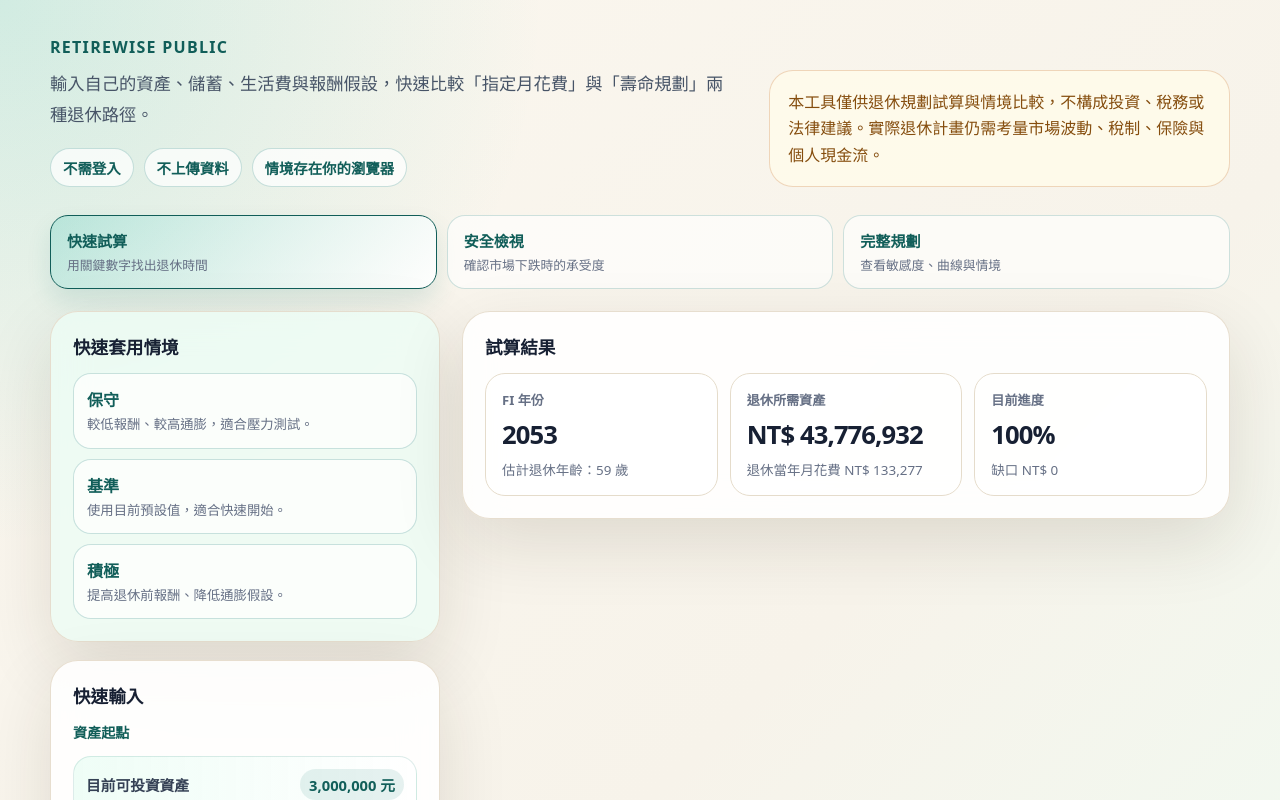
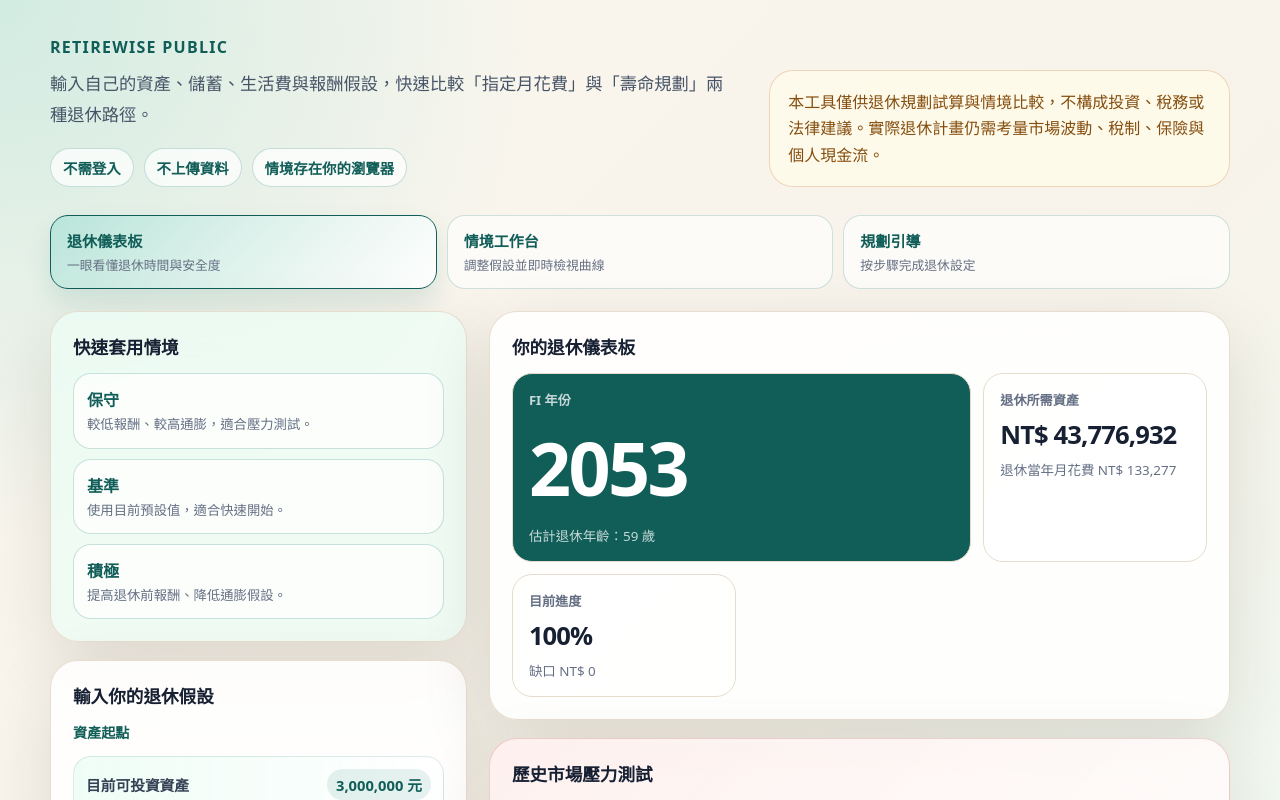
Before and after one commit to jjweiting/RetireWise, a Next.js app: page / in a window 1280 px wide. Shown: the top 800 px of the page. Built offline with nearby package versions, Linux system fonts and the light colour scheme.

Commit message:
feat: redesign retirement planning views

```diff
--- a/app/globals.css
+++ b/app/globals.css
@@ -121,6 +121,146 @@
   grid-template-columns: repeat(3, minmax(0, 1fr));
   gap: 10px;
   margin-bottom: 22px;
+}
+
+.dashboard-layout {
+  display: grid;
+  grid-template-columns: minmax(300px, 0.72fr) minmax(0, 1.28fr);
+  gap: 22px;
+  align-items: start;
+}
+
+.dashboard-rail,
+.dashboard-main,
+.studio-canvas {
+  display: grid;
+  gap: 18px;
+}
+
+.dashboard-rail {
+  position: sticky;
+  top: 20px;
+}
+
+.studio-layout {
+  display: grid;
+  grid-template-columns: minmax(300px, 360px) minmax(0, 1fr);
+  gap: 22px;
+  align-items: start;
+}
+
+.studio-controls {
+  position: sticky;
+  top: 20px;
+  display: grid;
+  gap: 18px;
+  max-height: calc(100vh - 40px);
+  overflow-y: auto;
+  padding-right: 4px;
+}
+
+.summary-card-dashboard {
+  background: linear-gradient(135deg, rgba(236, 253, 245, 0.96), rgba(255, 255, 255, 0.9));
+}
+
+.summary-grid-dashboard .metric:first-child {
+  grid-column: span 2;
+  background: var(--brand-dark);
+  color: white;
+}
+
+.summary-grid-dashboard .metric:first-child .metric-label,
+.summary-grid-dashboard .metric:first-child .metric-subtext {
+  color: rgba(255, 255, 255, 0.76);
+}
+
+.summary-grid-dashboard .metric:first-child .metric-value {
+  font-size: clamp(2.4rem, 6vw, 4.6rem);
+}
+
+.guide-shell {
+  width: min(800px, 100%);
+  margin: 0 auto;
+  border: 1px solid rgba(15, 118, 110, 0.18);
+  border-radius: 32px;
+  background: rgba(255, 255, 255, 0.74);
+  box-shadow: var(--shadow);
+  overflow: hidden;
+}
+
+.guide-progress {
+  display: grid;
+  grid-template-columns: repeat(3, 1fr);
+  border-bottom: 1px solid var(--line);
+  background: rgba(236, 253, 245, 0.5);
+}
+
+.guide-step {
+  display: flex;
+  align-items: center;
+  justify-content: center;
+  gap: 8px;
+  color: var(--muted);
+  padding: 15px 8px;
+  font-size: 0.84rem;
+  font-weight: 800;
+}
+
+.guide-step span {
+  display: grid;
+  width: 24px;
+  height: 24px;
+  place-items: center;
+  border: 1px solid currentColor;
+  border-radius: 50%;
+  font-size: 0.75rem;
+}
+
+.guide-step-current {
+  color: var(--brand-dark);
+  background: rgba(20, 184, 166, 0.12);
+}
+
+.guide-step-complete {
+  color: var(--brand);
+}
+
+.guide-content {
+  display: grid;
+  gap: 18px;
+  padding: 34px;
+}
+
+.guide-intro {
+  max-width: 580px;
+}
+
+.guide-intro .eyebrow {
+  margin-bottom: 7px;
+}
+
+.guide-intro h2 {
+  margin-bottom: 8px;
+  font-size: clamp(1.55rem, 4vw, 2.35rem);
+  letter-spacing: -0.045em;
+}
+
+.guide-intro p:last-child {
+  margin: 0;
+  color: var(--muted);
+  line-height: 1.7;
+}
+
+.guide-result {
+  background: linear-gradient(135deg, rgba(236, 253, 245, 0.58), transparent 50%);
+}
+
+.guide-actions {
+  display: flex;
+  justify-content: space-between;
+  gap: 12px;
+  border-top: 1px solid var(--line);
+  padding: 18px 34px;
 }
 
 .view-button {
@@ -618,8 +758,17 @@
 
 @media (max-width: 900px) {
   .hero,
-  .grid {
+  .grid,
+  .dashboard-layout,
+  .studio-layout {
     grid-template-columns: 1fr;
+  }
+
+  .dashboard-rail,
+  .studio-controls {
+    position: static;
+    max-height: none;
+    overflow: visible;
   }
 
   .summary-grid {
@@ -654,6 +803,28 @@
     grid-template-columns: 1fr;
   }
 
+  .summary-grid-dashboard .metric:first-child {
+    grid-column: auto;
+  }
+
+  .guide-shell {
+    border-radius: 22px;
+  }
+
+  .guide-step {
+    flex-direction: column;
+    gap: 4px;
+    font-size: 0.72rem;
+  }
+
+  .guide-content {
+    padding: 22px 16px;
+  }
+
+  .guide-actions {
+    padding: 14px 16px;
+  }
+
   .chart-wrap {
     height: 300px;
   }
--- a/app/page.tsx
+++ b/app/page.tsx
@@ -18,12 +18,12 @@
 import { deleteSavedScenario, loadSavedScenarios, saveSavedScenarios } from '@/lib/storage'
 import type { RetirementParams as RetirementParamsType, RetirementResult, SavedScenario } from '@/lib/types'
 
-type ViewMode = 'quick' | 'safety' | 'full'
+type ViewMode = 'dashboard' | 'studio' | 'guide'
 
 const VIEW_MODES: { id: ViewMode; label: string; description: string }[] = [
-  { id: 'quick', label: '快速試算', description: '用關鍵數字找出退休時間' },
-  { id: 'safety', label: '安全檢視', description: '確認市場下跌時的承受度' },
-  { id: 'full', label: '完整規劃', description: '查看敏感度、曲線與情境' },
+  { id: 'dashboard', label: '退休儀表板', description: '一眼看懂退休時間與安全度' },
+  { id: 'studio', label: '情境工作台', description: '調整假設並即時檢視曲線' },
+  { id: 'guide', label: '規劃引導', description: '按步驟完成退休設定' },
 ]
 
 function createId(): string {
@@ -47,7 +47,8 @@
   const [accelerationYears, setAccelerationYears] = useState(5)
   const [extraMonthlySaving, setExtraMonthlySaving] = useState(5_000)
   const [shareUrl, setShareUrl] = useState('')
-  const [viewMode, setViewMode] = useState<ViewMode>('quick')
+  const [viewMode, setViewMode] = useState<ViewMode>('dashboard')
+  const [guideStep, setGuideStep] = useState(1)
   const errors = validateRetirementParams(params)
   const result = errors.length === 0 ? calculateSafely(params) : null
 
@@ -160,19 +161,30 @@
         ))}
       </nav>
 
-      <div className="grid">
-        <div className="stack">
+      {viewMode === 'dashboard' && <div className="dashboard-layout">
+        <aside className="dashboard-rail">
           <RetirementPresetSelector selectedPresetId={selectedPresetId} onApply={applyPreset} />
-          <RetirementParams compact={viewMode === 'quick'} params={params} errors={errors} onChange={updateParams} />
+          <RetirementParams sections={['start', 'life']} params={params} errors={errors} onChange={updateParams} />
+        </aside>
+        <div className="dashboard-main">
+          {result ? <>
+            <RetirementSummaryCards compact variant="dashboard" result={result} params={params} />
+            <RetirementMarketStress result={result} params={params} />
+          </> : <InvalidInputCard />}
         </div>
+      </div>}
 
-        <div className="stack">
-          {result ? (
-            <>
-              <RetirementSummaryCards compact={viewMode === 'quick'} result={result} params={params} />
-              {viewMode !== 'quick' && <RetirementMarketStress result={result} params={params} />}
-              {viewMode !== 'quick' && <RetirementSensitivity params={params} />}
-              {viewMode === 'full' && <>
+      {viewMode === 'studio' && <div className="studio-layout">
+        <aside className="studio-controls">
+          <RetirementPresetSelector selectedPresetId={selectedPresetId} onApply={applyPreset} />
+          <RetirementParams params={params} errors={errors} onChange={updateParams} />
+        </aside>
+        <div className="studio-canvas stack">
+          {result ? <>
+            <RetirementCurveChart result={result} />
+            <RetirementSummaryCards result={result} params={params} />
+            <RetirementMarketStress result={result} params={params} />
+            <RetirementSensitivity params={params} />
             <RetirementEarlySavingComparison
               params={params}
               accelerationYears={accelerationYears}
@@ -180,19 +192,9 @@
               onAccelerationYearsChange={setAccelerationYears}
               onExtraMonthlySavingChange={setExtraMonthlySaving}
             />
-                <RetirementCurveChart result={result} />
             <RetirementKeyYearSummary fi4Table={result.fi4.table} filtTable={result.filt.table} />
             <RetirementYearlyTable fi4Table={result.fi4.table} filtTable={result.filt.table} />
-              </>}
-            </>
-          ) : (
-            <section className="card">
-              <h2>等待有效輸入</h2>
-              <p className="error">請先修正左側參數，系統會自動重新試算。</p>
-            </section>
-          )}
-
-          {viewMode === 'full' && <>
+          </> : <InvalidInputCard />}
           <RetirementSharePanel shareUrl={shareUrl} sharedName={sharedName} onSaveShared={saveSharedScenario} />
           <RetirementScenarioManager
             scenarios={scenarios}
@@ -201,9 +203,39 @@
             onApply={applyScenario}
             onDelete={removeScenario}
           />
-          </>}
         </div>
+      </div>}
+
+      {viewMode === 'guide' && <section className="guide-shell">
+        <div className="guide-progress" aria-label={`規劃步驟 ${guideStep} / 3`}>
+          {[['1', '建立起點'], ['2', '設定安全'], ['3', '查看計畫']].map(([step, label]) => (
+            <div className={`guide-step${guideStep === Number(step) ? ' guide-step-current' : ''}${guideStep > Number(step) ? ' guide-step-complete' : ''}`} key={step}>
+              <span>{step}</span>{label}
             </div>
+          ))}
+        </div>
+        {guideStep === 1 && <div className="guide-content">
+          <div className="guide-intro"><p className="eyebrow">Step 1</p><h2>先建立你的生活起點</h2><p>填入目前可投資資產、退休前投入與退休後想要的生活費。</p></div>
+          <RetirementPresetSelector selectedPresetId={selectedPresetId} onApply={applyPreset} />
+          <RetirementParams sections={['start', 'life']} params={params} errors={errors} onChange={updateParams} />
+        </div>}
+        {guideStep === 2 && <div className="guide-content">
+          <div className="guide-intro"><p className="eyebrow">Step 2</p><h2>選擇你的安全邊際</h2><p>設定報酬與通膨假設，再選擇你想用哪個歷史安全標準判定退休。</p></div>
+          <RetirementParams sections={['returns', 'settings']} params={params} errors={errors} onChange={updateParams} />
+        </div>}
+        {guideStep === 3 && <div className="guide-content guide-result">
+          <div className="guide-intro"><p className="eyebrow">Step 3</p><h2>這是你的退休計畫</h2><p>結果會依前兩步的資產、生活費與安全標準即時更新。</p></div>
+          {result ? <><RetirementSummaryCards compact result={result} params={params} /><RetirementMarketStress result={result} params={params} /></> : <InvalidInputCard />}
+        </div>}
+        <div className="guide-actions">
+          <button className="button-secondary" disabled={guideStep === 1} onClick={() => setGuideStep((step) => step - 1)} type="button">上一步</button>
+          {guideStep < 3 ? <button className="button-primary" onClick={() => setGuideStep((step) => step + 1)} type="button">下一步</button> : <button className="button-primary" onClick={() => setViewMode('studio')} type="button">到情境工作台細調</button>}
+        </div>
+      </section>}
     </main>
   )
 }
+
+function InvalidInputCard() {
+  return <section className="card"><h2>等待有效輸入</h2><p className="error">請先修正參數，系統會自動重新試算。</p></section>
+}
--- a/components/retirement/RetirementParams.tsx
+++ b/components/retirement/RetirementParams.tsx
@@ -6,8 +6,10 @@
   params: RetirementParamsType
   errors: string[]
   onChange: (updates: Partial<RetirementParamsType>) => void
-  compact?: boolean
+  sections?: InputSection[]
 }
+
+type InputSection = 'start' | 'life' | 'returns' | 'settings'
 
 interface NumberFieldProps {
   label: string
@@ -78,10 +80,13 @@
   )
 }
 
-export default function RetirementParams({ params, errors, onChange, compact = false }: Props) {
+export default function RetirementParams({ params, errors, onChange, sections }: Props) {
+  const visibleSections = sections ?? ['start', 'life', 'returns', 'settings']
+  const shows = (section: InputSection) => visibleSections.includes(section)
+
   return (
     <section className="card">
-      <h2>{compact ? '快速輸入' : '輸入你的退休假設'}</h2>
+      <h2>輸入你的退休假設</h2>
 
       {errors.length > 0 && (
         <div className="form-section">
@@ -91,7 +96,7 @@
         </div>
       )}
 
-      <div className="form-section">
+      {shows('start') && <div className="form-section">
         <p className="form-section-title">資產起點</p>
         <RangeField label="目前可投資資產" value={params.current_base} min={0} max={50_000_000} step={100_000} unit="元" onChange={(current_base) => onChange({ current_base })} />
         <div className="asset-shortcuts" aria-label="資產起點快捷選項">
@@ -107,27 +112,23 @@
           ))}
         </div>
         <TenThousandRangeField value={params.monthly_saving} onChange={(monthly_saving) => onChange({ monthly_saving })} />
-      </div>
+      </div>}
 
-      <div className="form-section">
+      {shows('life') && <div className="form-section">
         <p className="form-section-title">生活費與時間</p>
         <RangeField label="每月目標生活費" value={params.monthly_expense} min={10_000} max={300_000} step={5_000} unit="元" onChange={(monthly_expense) => onChange({ monthly_expense })} />
         <RangeField label="目前年齡" value={params.current_age} min={18} max={90} step={1} unit="歲" onChange={(current_age) => onChange({ current_age })} />
         <RangeField label="預期壽命" value={params.death_age} min={50} max={120} step={1} unit="歲" onChange={(death_age) => onChange({ death_age })} />
-      </div>
+      </div>}
 
-      {compact ? (
-        <p className="hint compact-mode-hint">需要調整投資報酬、通膨或退休安全等級時，切換到「安全檢視」或「完整規劃」。</p>
-      ) : (
-        <>
-          <div className="form-section">
+      {shows('returns') && <div className="form-section">
             <p className="form-section-title">報酬與通膨</p>
             <RangeField label="退休前年化報酬率" value={params.pre_return} min={0} max={30} step={0.5} unit="%" onChange={(pre_return) => onChange({ pre_return })} />
             <RangeField label="退休後年化報酬率" value={params.post_return} min={0} max={15} step={0.5} unit="%" onChange={(post_return) => onChange({ post_return })} />
             <RangeField label="每年生活費通膨率" value={params.inflation} min={0} max={8} step={0.5} unit="%" onChange={(inflation) => onChange({ inflation })} />
-          </div>
+      </div>}
 
-          <div className="form-section">
+      {shows('settings') && <div className="form-section">
             <p className="form-section-title">模式專屬參數</p>
             <label className="field">
               <span className="field-row">
@@ -144,9 +145,7 @@
             <RangeField label="安全提領率參考" value={params.withdrawal_rate} min={2} max={6} step={0.5} unit="%" onChange={(withdrawal_rate) => onChange({ withdrawal_rate })} />
             <NumberField label="死亡時目標剩餘" value={params.bequest} min={0} max={100_000_000} step={500_000} unit="元" onChange={(bequest) => onChange({ bequest })} />
             <p className="hint">安全等級會直接影響 FI 年份與所需資產。75% / 90% 指能通過該比例的歷史報酬序列；安全提領率作為參考輸入保留。</p>
-          </div>
-        </>
-      )}
+      </div>}
     </section>
   )
 }
--- a/components/retirement/RetirementSummaryCards.tsx
+++ b/components/retirement/RetirementSummaryCards.tsx
@@ -4,6 +4,7 @@
   result: RetirementResult
   params: RetirementParams
   compact?: boolean
+  variant?: 'default' | 'dashboard'
 }
 
 function money(value: number): string {
@@ -14,13 +15,13 @@
   return year === null ? '尚未達成' : String(year)
 }
 
-export default function RetirementSummaryCards({ result, params, compact = false }: Props) {
+export default function RetirementSummaryCards({ result, params, compact = false, variant = 'default' }: Props) {
   const reached = result.fi4.gap <= 0
 
   return (
-    <section className="card">
-      <h2>試算結果</h2>
-      <div className="summary-grid">
+    <section className={`card summary-card-${variant}`}>
+      <h2>{variant === 'dashboard' ? '你的退休儀表板' : '試算結果'}</h2>
+      <div className={`summary-grid summary-grid-${variant}`}>
         <div className="metric">
           <div className="metric-label">FI 年份</div>
           <p className="metric-value">{reached ? yearLabel(result.fi4.retire_year) : '尚未達成'}</p>
```
Also changed, not shown: 1 other file (tests, documents, lock files or other folders). Lines whose indentation alone changed are shown as unchanged.
